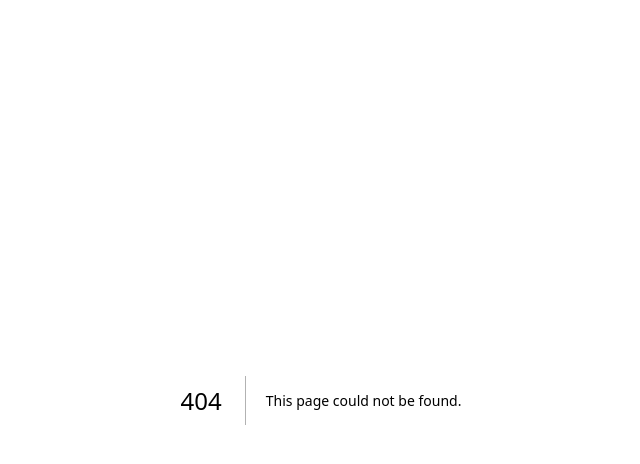
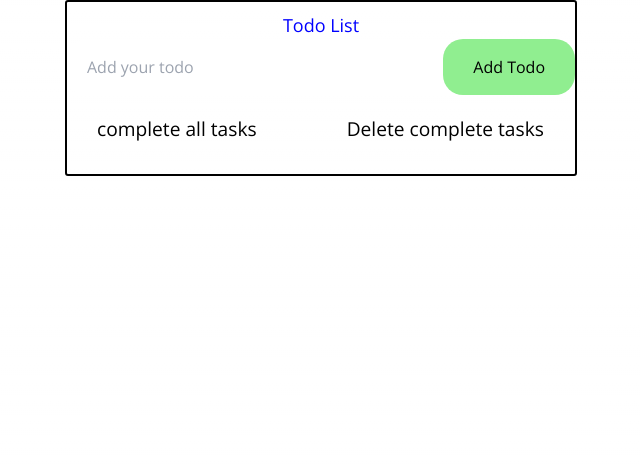
Before and after one commit to VIJAYADASS/TodoList, a Next.js app in the folder sampletest/: page /Todolist in a window 1280 px wide. Before the commit this address had no page. Shown: the top 464 px of the page, without its empty margins (319-959 px from the left). Built offline with nearby package versions, Linux system fonts and the light colour scheme.

Commit message:
Update the code

```diff
--- /dev/null
+++ b/sampletest/app/Todolist/page.js
@@ -0,0 +1,87 @@
+"use client";
+import React, { useState } from 'react';
+import "./styles.css";
+
+const TodoList = () => {
+    const [todos, setTodos] = useState([]);
+    const [newTasks, setnewTasks] = useState('');
+    const [editIndex, setEditIndex] = useState(-1);
+    const [editTodo, setEditTodo] = useState('');
+
+    const handleInputChange = (e) => {
+      setnewTasks(e.target.value);
+    };
+
+    const handleAddTodo = () => {
+      if (newTasks.trim() !== '') {
+        setTodos([...todos, newTasks]);
+        setnewTasks('');
+      }
+    };
+
+    const handleDeleteTodo = (index) => {
+      const updatedTodos = [...todos];
+      updatedTodos.splice(index, 1);
+      setTodos(updatedTodos);
+    };
+
+    const handleEditTodo = (index) => {
+      setEditIndex(index);
+      setEditTodo(todos[index]);
+    };
+
+    const handleUpdateTodo = () => {
+      if (editTodo.trim() !== '') {
+        const updatedTodos = [...todos];
+        updatedTodos[editIndex] = editTodo;
+        setTodos(updatedTodos);
+        setEditIndex(-1);
+        setEditTodo('');
+      }
+    };
+
+  return (
+        <div>
+        <h2>Todo List</h2>
+        <div className="row">
+
+        <input
+            type="text"
+            value={newTasks}
+            onChange={handleInputChange}
+            placeholder="Add your todo "/>
+        <button id="btn" onClick={handleAddTodo}>Add Todo</button>
+        </div>
+
+        <div className="mid">
+
+            <p id="complete-all">complete all tasks</p>
+            <p id="clear-all">Delete complete tasks</p>
+        </div>
+
+            <ul>
+                {todos.map((todo, index) => (
+                <li key={index}>
+                        {editIndex === index ? (
+                        <input
+                            type="text"
+                            value={editTodo}
+                            onChange={(e) => setEditTodo(e.target.value)}
+                        />
+                        ) : (
+                        todo
+                        )}
+                        <button onClick={() => handleDeleteTodo(index)}>Delete</button>
+                        {editIndex === index ? (
+                        <button onClick={handleUpdateTodo}>Save</button>
+                        ) : (
+                        <button onClick={() => handleEditTodo(index)}>Edit</button>
+                        )}
+                    </li>
+                ))}
+            </ul>
+        </div>
+  );
+}
+
+export default  TodoList;
--- /dev/null
+++ b/sampletest/app/Todolist/styles.css
@@ -0,0 +1,69 @@
+@import url('https://fonts.googleapis.com/css2?family=Open+Sans:ital,wght@0,300;0,400;0,600;1,300&display=swap');
+
+*{
+    font-family: 'Open Sans', sans-serif;
+    box-sizing: border-box;
+    padding: 0;
+    margin: 0;
+}
+
+body{
+    background-color:  white;
+    border: 2px solid black;
+    margin-left: 30%;
+    width: 40%;
+    height: auto;
+    border-radius: 3px;
+
+
+}
+
+h2{
+    align-items:  center;
+    color: blue;
+    margin-top: 10px;
+    font-size: large;
+    text-align:  center;
+}
+button{
+    background: lightgreen;
+    border-radius: 20px;
+    color: black;
+    cursor: pointer;
+    font-size: 16px;
+    padding: 16px 30px;
+}
+.row{
+    align-items:  center;
+    background: white;
+    border-radius: 20px;
+    display: flex;
+    justify-content: space-between;
+    margin-bottom: 20px;
+    padding-left: 20px;
+}
+.mid{
+    display: flex;
+    font-size: 1.2rem;
+    margin-bottom: 30px;
+    margin-left: 20px;
+}
+#complete-all{
+    cursor: pointer;
+    margin-left: 10px;
+}
+#clear-all{
+    cursor: pointer;
+    margin-left: 90px;
+}
+.edit{
+    border-radius: 3px;
+    height: 25px;
+    margin-right: 10px;
+    padding: 5px 0;
+}
+.delete{
+    border-radius: 3px;
+    height: 25px;
+    padding: 5px 0;
+}
```
